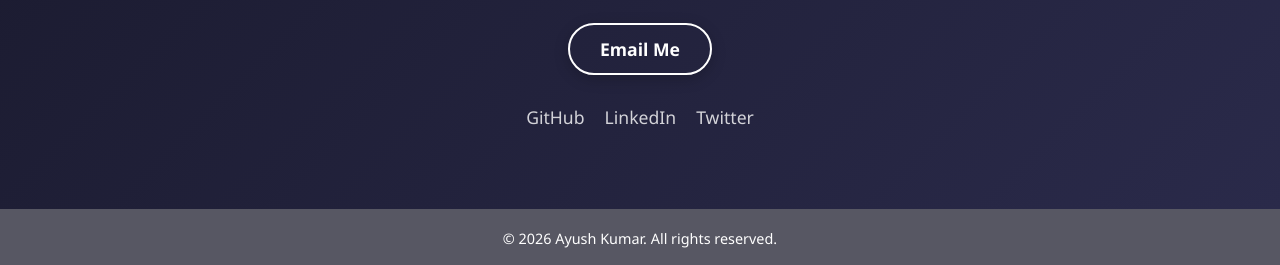
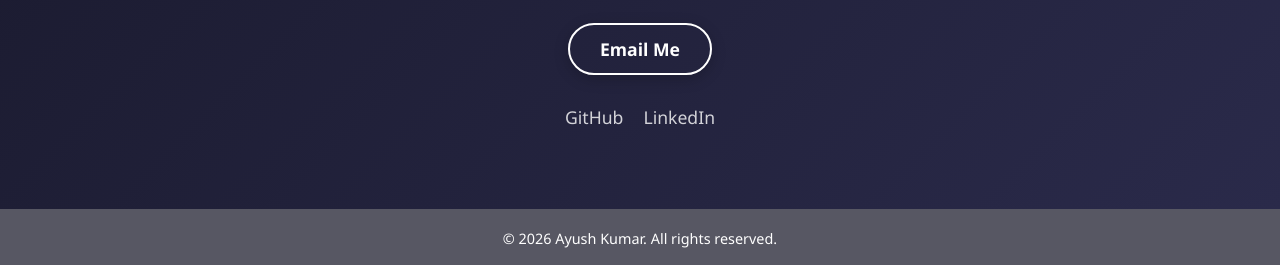
Before and after one commit to AYUSH-71643/PortfolioWeb, a Jekyll site: the page built from index.html, in a window 1280 px wide and 900 px high, scrolled down 2819 px. Shown: the part 632-897 px from the top of the window. Built offline with Jekyll 4.4.1, drawn with Linux system fonts in a browser that asks for light colours; comment, search, counter and statistics services are not loaded.

Commit message:
Update social links: Add LinkedIn and GitHub, remove Twitter

```diff
--- a/index.html
+++ b/index.html
@@ -91,9 +91,8 @@
             <p class="text-light">Interested in collaborating or have a question? Feel free to reach out!</p>
             <a href="mailto:{{ site.email | default: 'hello@example.com' }}" class="btn btn-outline">Email Me</a>
             <div class="social-links">
-                <a href="https://github.com/{{ site.github | default: '#' }}" target="_blank">GitHub</a>
-                <a href="#">LinkedIn</a>
-                <a href="#">Twitter</a>
+                <a href="https://github.com/AYUSH-71643" target="_blank">GitHub</a>
+                <a href="https://www.linkedin.com/in/ayushkumar71643" target="_blank">LinkedIn</a>
             </div>
         </div>
     </section>
```
